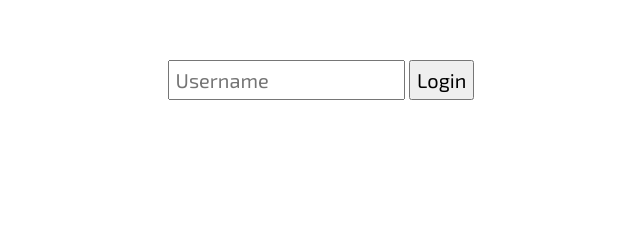
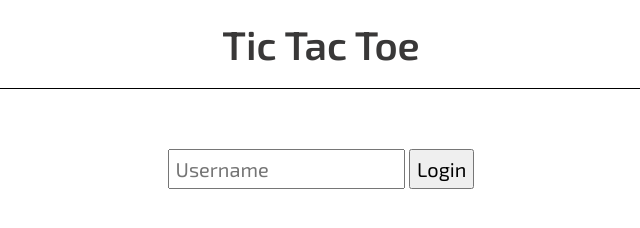
Before and after one commit to nCoder24/multiplayer-tic-tac-toe, a website: page pages/login.html in a window 1280 px wide. Shown: the whole page, without its empty margins (319-959 px from the left). Drawn offline with Linux system fonts and the light colour scheme.

Commit message:
update header to tic tac toe

```diff
--- a/pages/login.html
+++ b/pages/login.html
@@ -7,6 +7,9 @@
     <script src="/scripts/login.js"></script>
   </head>
   <body>
+    <header id="header-bar">
+      <h1>Tic Tac Toe</h1>
+    </header>
     <main id="page">
       <form id="login-form">
         <input type="text" name="username" placeholder="Username" />
```
Also changed, not shown: pages/playground.html (+1 -1 lines).
